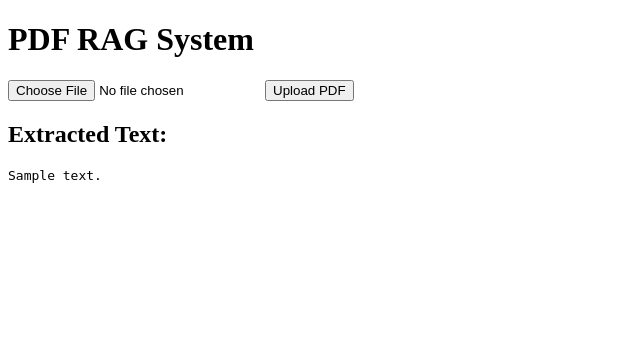
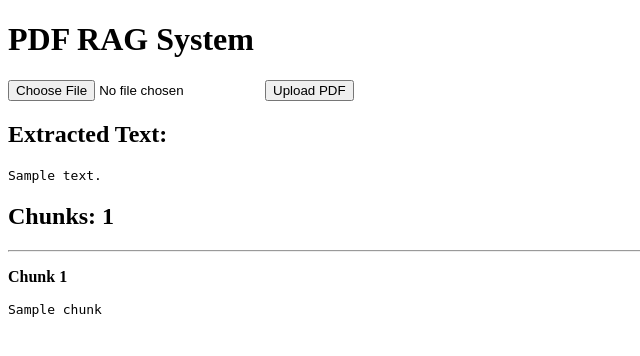
Before and after one commit to Pratapkumar7992/pdf-rag, a Django app: template rag/templates/rag/index.html in a window 1280 px wide. Shown: the top 356 px of the page, without its empty margins (0-640 px from the left). Run offline with Django 5.2, Linux system fonts and the light colour scheme; the template is opened without the code that fills it: most values are stand-ins (such as "Sample title", 1, 10 or a date in 2020).

Commit message:
update the code with chunking the pdf text

```diff
--- a/rag/templates/rag/index.html
+++ b/rag/templates/rag/index.html
@@ -20,5 +20,15 @@
         <pre>{{ extracted_text }}</pre>
     {% endif %}
 
+    {% if chunks %}
+        <h2>Chunks: {{ chunks|length }}</h2>
+
+        {% for chunk in chunks %}
+            <hr>
+            <p><strong>Chunk {{ forloop.counter }}</strong></p>
+            <pre>{{ chunk }}</pre>
+        {% endfor %}
+    {% endif %}
+
 </body>
 </html>
```
Also changed, not shown: rag/services/chunker.py (added, +10 -0 lines), rag/views.py (+15 -2 lines).
